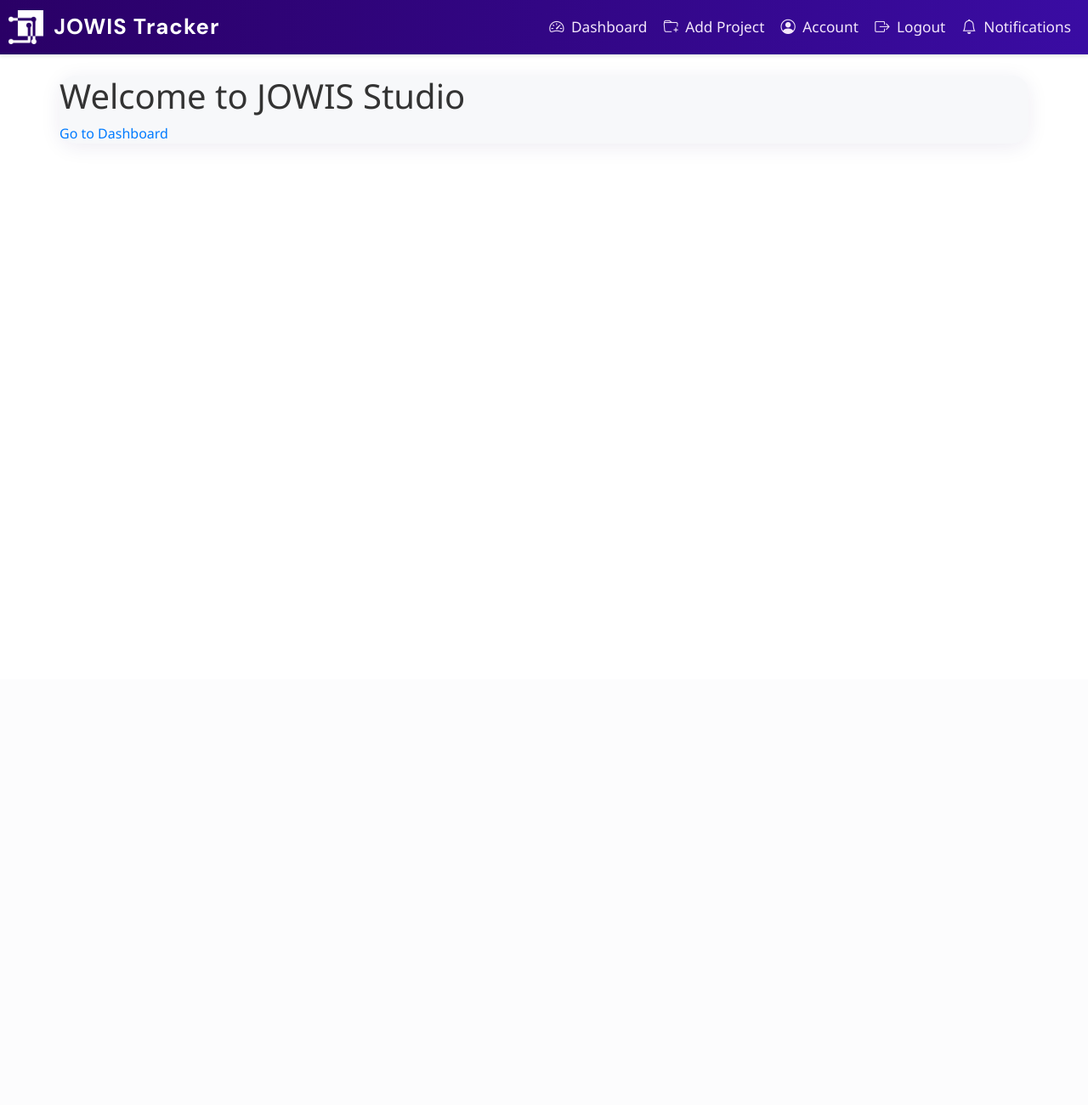
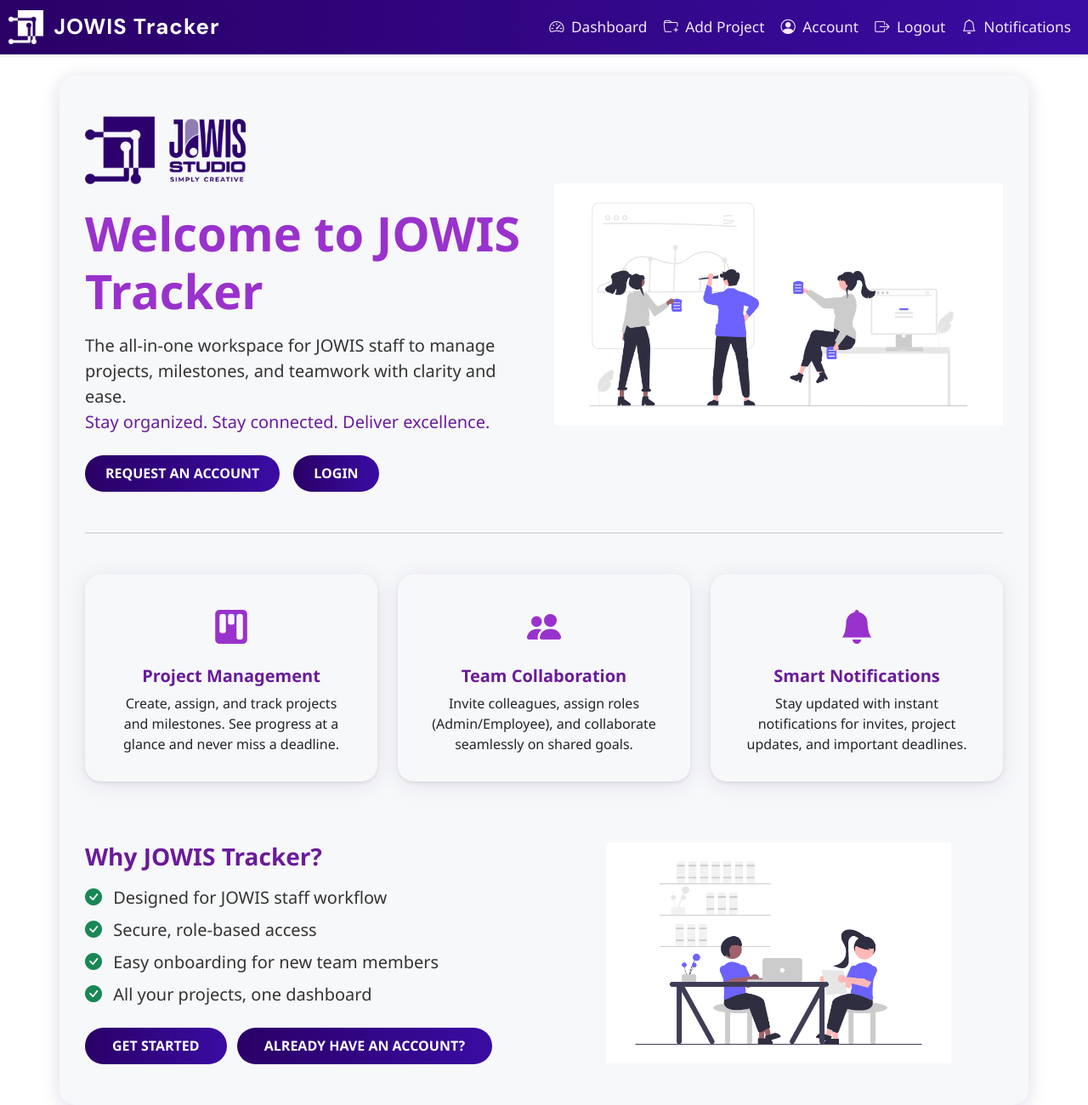
Before and after one commit to SLUferanmi/Jowis-Tracker, a Flask app: page / in a window 1280 px wide. Shown: the whole page at 85% size. Before the commit the page ends 164 px from the top, so only its background shows below. Run offline with Flask 3, Linux system fonts and the light colour scheme; some libraries are stand-ins or nearby versions.

Commit message:
landing page design done...

```diff
--- a/app/templates/_navbar.html
+++ b/app/templates/_navbar.html
@@ -112,7 +112,7 @@
   />
 
   <div class="container-fluid">
-    <a class="navbar-brand fw-bold" href="{{ url_for('main.dashboard') }}">
+    <a class="navbar-brand fw-bold" href="{{ url_for('main.index') }}">
       JOWIS Tracker
     </a>
     <button
--- a/app/templates/index.html
+++ b/app/templates/index.html
@@ -1,6 +1,74 @@
 {% extends 'base.html' %}
-{% block title %}Home{% endblock %}
+{% block title %}Welcome to JOWIS Tracker{% endblock %}
 {% block content %}
-    <h1>Welcome to JOWIS Studio</h1>
-    <a href="{{ url_for('main.dashboard') }}">Go to Dashboard</a>
+<div class="container py-5">
+  <div class="row align-items-center mb-5">
+    <div class="col-md-6 text-center text-md-start">
+      <img src="{{ url_for('static', filename='img/Jowis-logo.png') }}" alt="JOWIS Logo" style="height: 80px; margin-bottom: 1.5rem;">
+      <h1 class="display-4 fw-bold mb-3" style="color: #9932cc;">Welcome to JOWIS Tracker</h1>
+      <p class="lead mb-4" style="font-size: 1.25rem;">
+        The all-in-one workspace for JOWIS staff to manage projects, milestones, and teamwork with clarity and ease.<br>
+        <span style="color: #6a1b9a;">Stay organized. Stay connected. Deliver excellence.</span>
+      </p>
+      <div class="d-flex flex-column flex-md-row gap-3">
+        <a href="{{ url_for('main.account_request') }}" class="btn btn-primary btn-lg px-4">Request an Account</a>
+        <a href="{{ url_for('main.login') }}" class="btn btn-outline-primary btn-lg px-4">Login</a>
+      </div>
+    </div>
+    <div class="col-md-6 text-center mt-5 mt-md-0">
+      <img src="{{ url_for('static', filename='img/landing-illustration.png') }}" alt="Teamwork Illustration" class="img-fluid" style="max-height: 340px;">
+    </div>
+  </div>
+
+  <hr class="my-5">
+
+  <div class="row text-center mb-5">
+    <div class="col-md-4 mb-4">
+      <div class="card h-100 shadow-sm border-0">
+        <div class="card-body">
+          <i class="bi bi-kanban-fill" style="font-size: 2.5rem; color: #9932cc;"></i>
+          <h5 class="card-title mt-3 mb-2">Project Management</h5>
+          <p class="card-text">Create, assign, and track projects and milestones. See progress at a glance and never miss a deadline.</p>
+        </div>
+      </div>
+    </div>
+    <div class="col-md-4 mb-4">
+      <div class="card h-100 shadow-sm border-0">
+        <div class="card-body">
+          <i class="bi bi-people-fill" style="font-size: 2.5rem; color: #9932cc;"></i>
+          <h5 class="card-title mt-3 mb-2">Team Collaboration</h5>
+          <p class="card-text">Invite colleagues, assign roles (Admin/Employee), and collaborate seamlessly on shared goals.</p>
+        </div>
+      </div>
+    </div>
+    <div class="col-md-4 mb-4">
+      <div class="card h-100 shadow-sm border-0">
+        <div class="card-body">
+          <i class="bi bi-bell-fill" style="font-size: 2.5rem; color: #9932cc;"></i>
+          <h5 class="card-title mt-3 mb-2">Smart Notifications</h5>
+          <p class="card-text">Stay updated with instant notifications for invites, project updates, and important deadlines.</p>
+        </div>
+      </div>
+    </div>
+  </div>
+
+  <div class="row align-items-center mt-5">
+    <div class="col-md-6 order-2 order-md-1">
+      <h3 class="fw-bold mb-3" style="color: #6a1b9a;">Why JOWIS Tracker?</h3>
+      <ul class="list-unstyled fs-5">
+        <li class="mb-2"><i class="bi bi-check-circle-fill text-success me-2"></i> Designed for JOWIS staff workflow</li>
+        <li class="mb-2"><i class="bi bi-check-circle-fill text-success me-2"></i> Secure, role-based access</li>
+        <li class="mb-2"><i class="bi bi-check-circle-fill text-success me-2"></i> Easy onboarding for new team members</li>
+        <li class="mb-2"><i class="bi bi-check-circle-fill text-success me-2"></i> All your projects, one dashboard</li>
+      </ul>
+      <div class="mt-4">
+        <a href="{{ url_for('main.account_request') }}" class="btn btn-success btn-lg me-2">Get Started</a>
+        <a href="{{ url_for('main.login') }}" class="btn btn-outline-secondary btn-lg">Already have an account?</a>
+      </div>
+    </div>
+    <div class="col-md-6 order-1 order-md-2 text-center mb-4 mb-md-0">
+      <img src="{{ url_for('static', filename='img/teamwork.png') }}" alt="Collaboration" class="img-fluid" style="max-height: 260px;">
+    </div>
+  </div>
+</div>
 {% endblock %}
```
Also changed, not shown: app/static/img/landing-illustration.png (added), app/static/img/teamwork.png (added).
